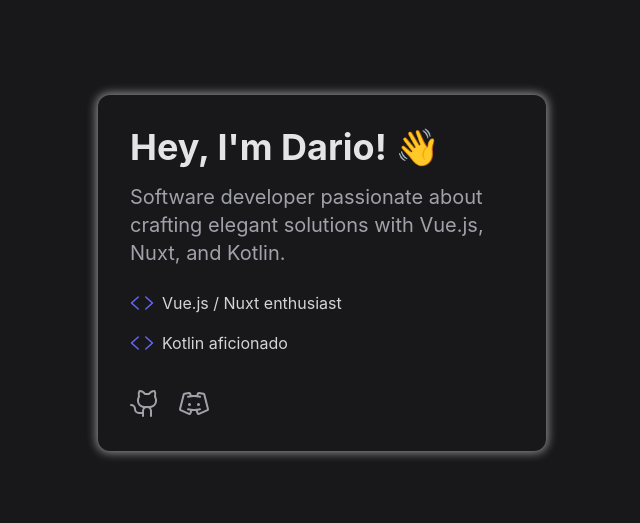
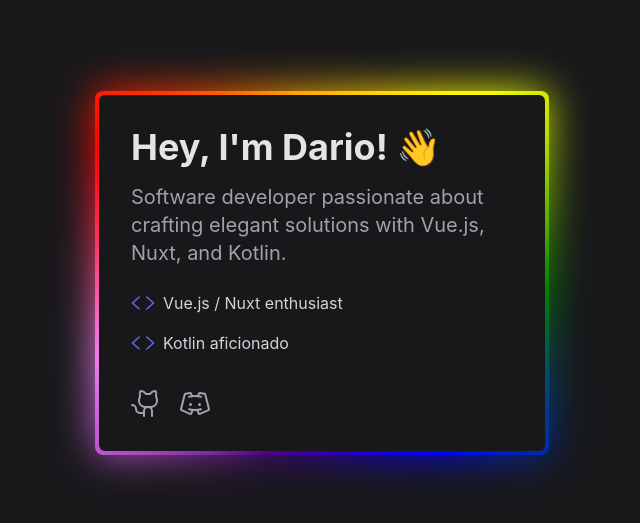
Before and after one commit to dajooo/dario.lol, a Nuxt app: page / in a window 1280 px wide. Shown: the part 127-650 px from the top of the page, without its empty margins (318-958 px from the left). Built offline with nearby package versions, Linux system fonts and the light colour scheme; a small style sheet from the web is missing.

Commit message:
feat: add rainbow glowing effect

```diff
--- a/app.vue
+++ b/app.vue
@@ -1,15 +1,15 @@
 <script setup lang="ts">
-const card = ref(null);
+import { ref, reactive } from 'vue';
+
+const card = ref<HTMLElement | null>(null);
 const showToast = ref(false);
 
 const cardStyle = reactive({
   transform: 'perspective(1000px) rotateX(0deg) rotateY(0deg)',
   transition: 'all 0.3s ease',
-  '-webkit-box-shadow': '0px 0px 10px 2px rgb(255 255 255 / 0.5)',
-  'box-shadow': '0px 0px 10px 2px rgb(255 255 255 / 0.5)',
 });
 
-function handleMouseMove(event) {
+function handleMouseMove(event: MouseEvent) {
   if (card.value) {
     const rect = card.value.getBoundingClientRect();
     const centerX = rect.left + rect.width / 2;
@@ -29,40 +29,57 @@
 
 async function copyDiscordHandle() {
   const discordHandle = 'dajooo';
-  navigator.clipboard.writeText(discordHandle)
+  navigator.clipboard
+      .writeText(discordHandle)
       .then(() => {
         showToast.value = true;
         setTimeout(() => {
           showToast.value = false;
         }, 3000);
       })
-      .catch(err => {
+      .catch((err) => {
         console.error('Failed to copy: ', err);
       });
 }
 </script>
 
 <template>
-  <div class="min-h-screen bg-zinc-900 flex items-center justify-center p-6"
-       @mousemove="handleMouseMove" @mouseleave="resetCard">
-    <div class="max-w-md w-full bg-zinc-900 shadow-md shadow-white rounded-xl overflow-hidden transition-all duration-300 ease-out" ref="card" :style="cardStyle">
+  <div
+      class="min-h-screen bg-zinc-900 flex items-center justify-center p-6"
+      @mousemove="handleMouseMove"
+      @mouseleave="resetCard"
+  >
+    <div
+        class="max-w-md w-full bg-zinc-900 rounded-md transition-all duration-300 ease-out rainbow-glow"
+        ref="card"
+        :style="cardStyle"
+    >
       <div class="p-8">
-        <h1 class="text-4xl font-bold text-zinc-200 mb-4">Hey, I'm Dario! 👋</h1>
-        <p class="text-xl text-zinc-400 mb-6">Software developer passionate about crafting elegant solutions with
-          Vue.js, Nuxt, and Kotlin.</p>
+        <h1 class="text-4xl font-bold text-zinc-200 mb-4">
+          Hey, I'm Dario! 👋
+        </h1>
+        <p class="text-xl text-zinc-400 mb-6">
+          Software developer passionate about crafting elegant solutions with
+          Vue.js, Nuxt, and Kotlin.
+        </p>
         <div class="space-y-4">
           <div class="flex items-center">
-            <Icon name="ph:code-simple" class="h-6 w-6 text-indigo-500 mr-2"/>
+            <Icon name="ph:code-simple" class="h-6 w-6 text-indigo-500 mr-2" />
             <span class="text-zinc-300">Vue.js / Nuxt enthusiast</span>
           </div>
           <div class="flex items-center">
-            <Icon name="ph:code-simple" class="h-6 w-6 text-indigo-500 mr-2"/>
+            <Icon name="ph:code-simple" class="h-6 w-6 text-indigo-500 mr-2" />
             <span class="text-zinc-300">Kotlin aficionado</span>
           </div>
         </div>
         <div class="mt-8 flex space-x-4">
-          <NuxtLink external href="https://github.com/dajooo" target="_blank" class="text-zinc-400 hover:text-zinc-200">
-            <Icon name="ph:github-logo" class="w-8 h-8"/>
+          <NuxtLink
+              external
+              href="https://github.com/dajooo"
+              target="_blank"
+              class="text-zinc-400 hover:text-zinc-200"
+          >
+            <Icon name="ph:github-logo" class="w-8 h-8" />
           </NuxtLink>
           <button @click="copyDiscordHandle" class="text-zinc-400 hover:text-zinc-200">
             <Icon name="ph:discord-logo" class="w-8 h-8" />
@@ -71,7 +88,10 @@
       </div>
     </div>
     <Transition name="toast">
-      <div v-if="showToast" class="fixed bottom-4 right-4 bg-zinc-800 text-white px-6 py-3 rounded-lg shadow-lg flex items-center space-x-2">
+      <div
+          v-if="showToast"
+          class="fixed bottom-4 right-4 bg-zinc-800 text-white px-6 py-3 rounded-lg shadow-lg flex items-center space-x-2"
+      >
         <Icon name="ph:check-circle" class="w-5 h-5 text-green-500" />
         <span>Discord handle copied!</span>
       </div>
@@ -95,4 +115,57 @@
   opacity: 0;
   transform: translateY(20px);
 }
+
+@property --gradient-angle {
+  syntax: "<angle>";
+  inherits: false;
+  initial-value: 0deg;
+}
+
+@keyframes gradient-spin {
+  from{
+    --gradient-angle: 0deg;
+  }
+  to{
+    --gradient-angle: 360deg;
+  }
+}
+
+/* Rainbow Glow Shadow Effect */
+.rainbow-glow {
+  position: relative;
+  border: 1px solid transparent;
+}
+
+.rainbow-glow::before,
+.rainbow-glow::after {
+  content: '';
+  position: absolute;
+  inset: -4px; /* Extend beyond the card boundaries */
+  background: conic-gradient(
+    from var(--gradient-angle),
+    red,
+    orange,
+    yellow,
+    green,
+    blue,
+    indigo,
+    violet,
+    red
+  );
+  border-radius: 0.5rem; /* Slightly larger than the card's border-radius */
+  z-index: -1;
+  animation: 6s gradient-spin linear infinite;
+}
+
+.rainbow-glow::after {
+  filter: blur(20px); /* Increase blur for a more pronounced glow */
+}
+
+.rainbow-glow > div {
+  position: relative;
+  z-index: 1;
+  background: #18181b; /* Match the background color of the card */
+  border-radius: 0.375rem;
+}
 </style>
--- /dev/null
+++ b/uno.config.ts
@@ -0,0 +1,5 @@
+import { defineConfig, presetUno } from 'unocss'
+
+export default defineConfig({
+    presets: [presetUno()],
+})
```
Also changed, not shown: nuxt.config.ts (line endings or trailing spaces).
